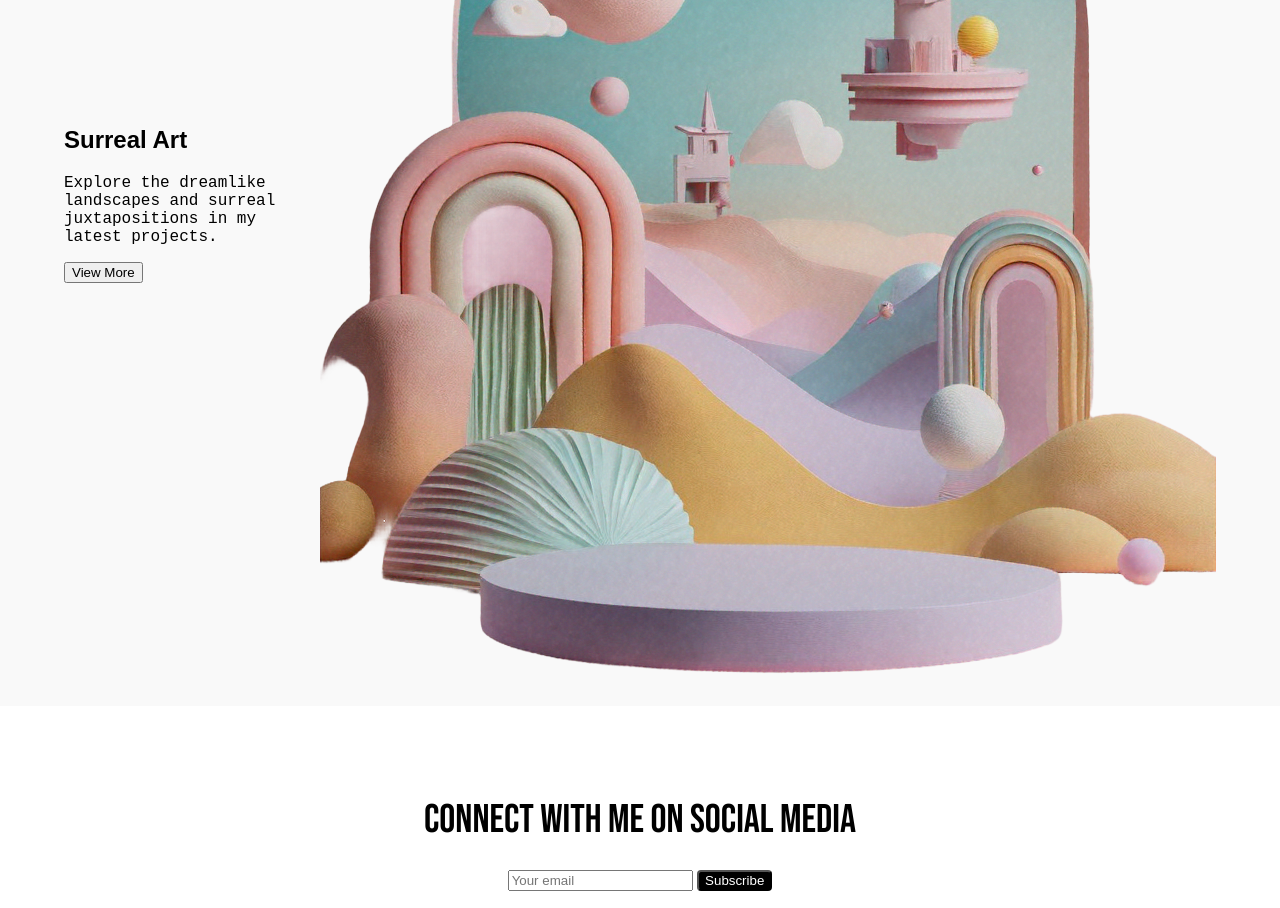
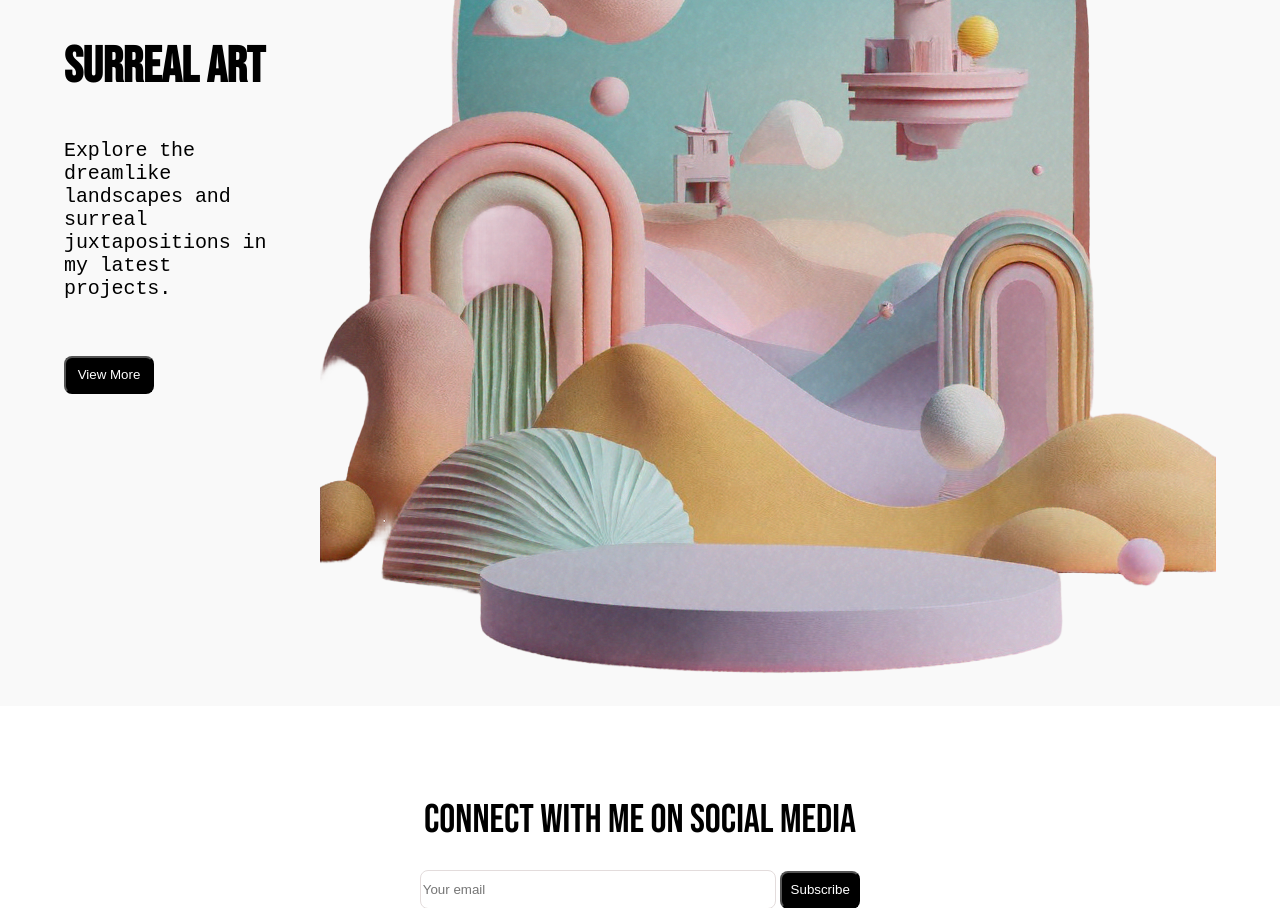
Before and after one commit to codee-wizard/snw-proj, a plain HTML site: page index.html in a window 1280 px wide. Shown: the part 2770-3678 px from the top of the page. Drawn offline with Linux system fonts and the light colour scheme.

Commit message:
mod surreal art

```diff
--- a/index.html
+++ b/index.html
@@ -10,7 +10,7 @@
     <!-- frst sec -->
     <header class="header">
         <div class="container">
-            <div class="a">
+            <div>
                 <a href="#">Home</a>
                 <a href="#">Projects</a>
                 <a href="#">About</a>
@@ -98,8 +98,10 @@
     <!-- about-->
     <section class="about">
     <div class="about-content">
-            <h2>Surreal Art</h2>
+            <h2>SURREAL ART</h2>
             <p>Explore the dreamlike landscapes and surreal juxtapositions in my latest projects.</p>
+            <br>
+            <br>
             <button class="view-more-btn">View More</button>
         </div>
 
@@ -122,9 +124,15 @@
                 <a href="#"><img class="jpg" src="images/twitter.png" alt="Twitter"></a>
             </div>
         </div>
+        <br>
+        <br>
+        <br>
+        <br>
+        <br>
+        <br>
         <div class="footer-bottom">
             <p>© 2023 DREAMSPACE</p>
-            <button class="footer-btn">Contact Me</button>
+            <button class="footer-contact-btn">Contact Me</button>
         </div>
     </footer>
 </body>
--- a/styles.css
+++ b/styles.css
@@ -117,6 +117,26 @@ p{
     flex: 1;
 }
 
+.about-content h2{
+    font-size: 50px;
+    font-weight: bold;
+    font-family: 'Bebas Neue',monospace ;
+
+}
+
+.about-content p{
+    font-size: 20px;
+    letter-spacing: -0.005em;
+}
+
+.about-content button{
+    background-color: black;
+    color: white;
+    width: 90px;
+    height: 38px;
+    border-radius: 8px;
+}
+
 .about-image {
     flex: 1;
     max-width: 100%;
@@ -148,6 +168,7 @@ p{
 .footer-bottom p{
     font-family: 'Bebas Neue',monospace ;
     font-size: 30px;
+    margin-bottom: 0;
 }
 .footer-contact-btn{
     background-color: white;
@@ -184,3 +205,16 @@ p{
         text-align: center;
     }
 }
+
+.subscribe-form input{
+    border: 1px solid rgb(227, 220, 220);
+    border-radius:  8px;
+    width: 350px;
+    height: 35px;
+}
+
+.subscribe-form button{
+    width: 80px;
+    height: 38px;
+    border-radius: 8px;
+}
```
